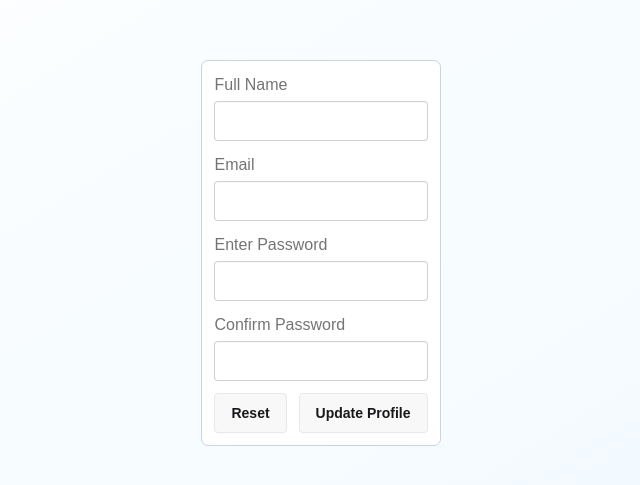
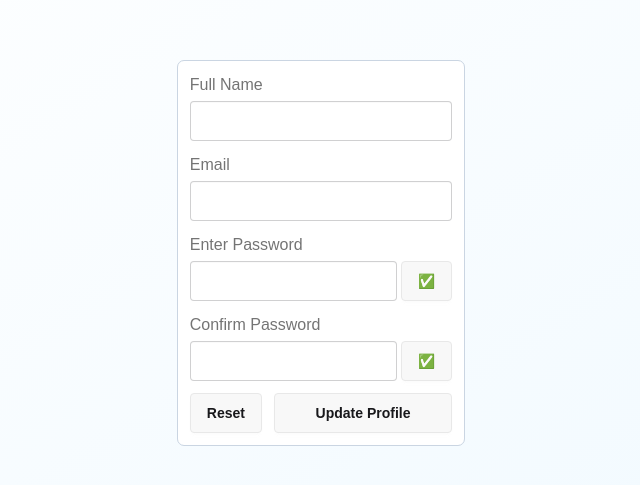
Before and after one commit to seesmof/Accessible-Signup-Form, a Next.js app in the folder src/: page / in a window 1280 px wide. Shown: the part 147-632 px from the top of the page, without its empty margins (319-959 px from the left). Built offline with nearby package versions, Linux system fonts and the light colour scheme.

Commit message:
feat: add password visibility toggles

```diff
--- a/src/components/Form.tsx
+++ b/src/components/Form.tsx
@@ -22,9 +22,11 @@ export default function Form() {
 
   const [password, setPassword] = useState<string>("");
   const [passwordError, setPasswordError] = useState<boolean>(false);
+  const [passwordVisible, setPasswordVisible] = useState<boolean>(false);
 
   const [confirm, setConfirm] = useState<string>("");
   const [confirmError, setConfirmError] = useState<boolean>(false);
+  const [confirmVisible, setConfirmVisible] = useState<boolean>(false);
 
   const handleReset = () => {
     setFullName("");
@@ -118,8 +120,9 @@ export default function Form() {
         <label htmlFor="passwordInput" className="label">
           Enter Password
         </label>
+        <div className="flex flex-row gap-1">
           <input
-          type="password"
+            type={passwordVisible ? "text" : "password"}
             name="password"
             id="passwordInput"
             className={`input ${passwordError && "input-error"}`}
@@ -127,6 +130,16 @@ export default function Form() {
             onChange={(e) => setPassword(e.target.value)}
             required
           />
+          <button
+            className="btn"
+            type="button"
+            onClick={() =>
+              setPasswordVisible((passwordVisible) => !passwordVisible)
+            }
+          >
+            {passwordVisible ? "❌" : "✅"}
+          </button>
+        </div>
         {passwordError && (
           <p className="text-red-600 text-sm">
             Please enter a password with 8+ characters.
@@ -139,8 +152,9 @@ export default function Form() {
         <label htmlFor="confirmInput" className="label">
           Confirm Password
         </label>
+        <div className="flex flex-row gap-1">
           <input
-          type="password"
+            type={confirmVisible ? "text" : "password"}
             name="confirm"
             id="confirmInput"
             className={`input ${confirmError && "input-error"}`}
@@ -148,6 +162,16 @@ export default function Form() {
             onChange={(e) => setConfirm(e.target.value)}
             required
           />
+          <button
+            className="btn"
+            type="button"
+            onClick={() =>
+              setConfirmVisible((confirmVisible) => !confirmVisible)
+            }
+          >
+            {confirmVisible ? "❌" : "✅"}
+          </button>
+        </div>
         {confirmError && (
           <p className="text-red-600 text-sm">
             The confirmation password doesn`t match
```
Lines whose indentation alone changed are shown as unchanged.
